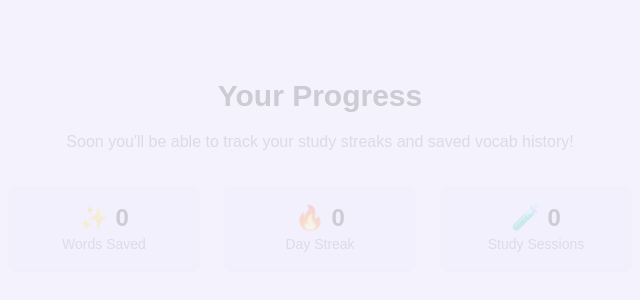
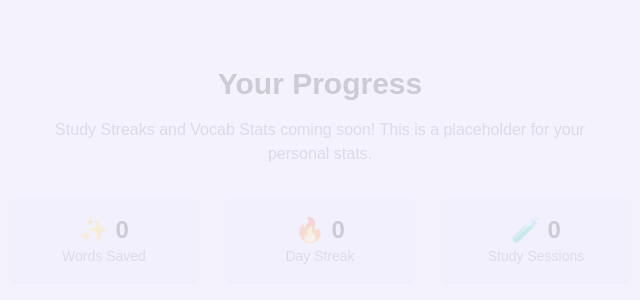
Before and after one commit to gtvincent2000/Eitan-GO, a Next.js app: page / in a window 1280 px wide. Shown: the part 1196-1496 px from the top of the page, without its empty margins (320-960 px from the left). Built offline with nearby package versions, Linux system fonts and the light colour scheme.

Commit message:
Fix Vercel build errors: ESLint dependency warning and unescaped character - Added missing 'percentage' dependency to useEffect for confetti animation - Replaced problematic apostrophe with HTML entity to comply with JSX syntax

```diff
--- a/src/app/page.js
+++ b/src/app/page.js
@@ -58,7 +58,7 @@ export default function LandingPage() {
       >
           <h2 className="text-3xl font-bold mb-4">Your Progress</h2>
           <p className="text-[var(--foreground-secondary)] mb-8 max-w-xl mx-auto">
-            Soon you'll be able to track your study streaks and saved vocab history!
+            Study Streaks and Vocab Stats coming soon! This is a placeholder for your personal stats.
           </p>
           <div className="flex flex-wrap justify-center gap-6">
             <div className="p-4 rounded-lg shadow bg-[var(--card-bg)] w-48">
--- a/src/app/study/page.js
+++ b/src/app/study/page.js
@@ -102,7 +102,7 @@ export default function StudyPage() {
                 origin: { y: 0.6 },
             });
         }
-    }, [sessionComplete]);
+    }, [sessionComplete, percentage]);
 
 
 
```
